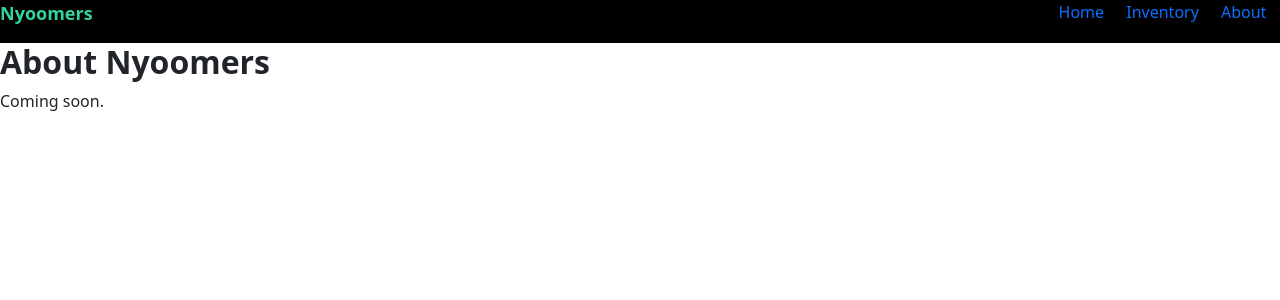
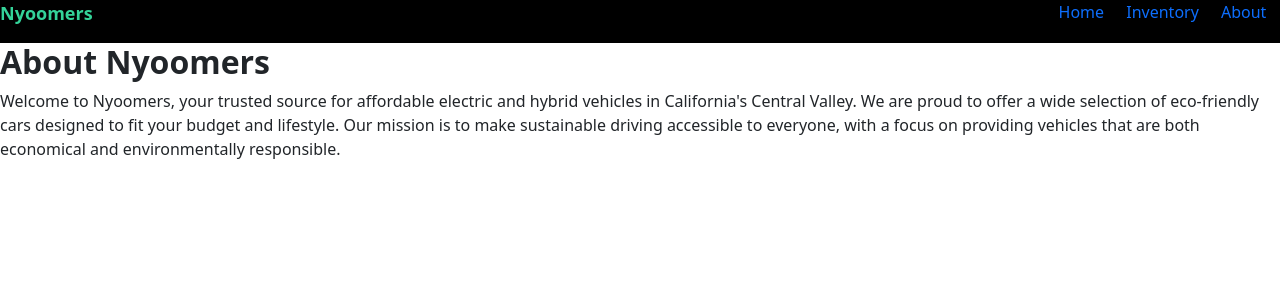
Before and after one commit to kimbencinas/Nyoomers, a React (Vite) app in the folder client/: page /about in a window 1280 px wide. Shown: the top 300 px of the page. Built offline with nearby package versions, Linux system fonts and the light colour scheme.

Commit message:
Add section to about page

```diff
--- a/client/src/pages/About.jsx
+++ b/client/src/pages/About.jsx
@@ -8,7 +8,10 @@ function About() {
       <div>
         <div>
           <h2>About Nyoomers</h2>
-          <p>Coming soon.</p>
+          <p>Welcome to Nyoomers, your trusted source for affordable electric and hybrid vehicles in California's Central Valley. We are
+            proud to offer a wide selection of eco-friendly cars designed to fit your budget and lifestyle. Our mission is to make
+            sustainable driving accessible to everyone, with a focus on providing vehicles that are both economical and environmentally
+            responsible.</p>
         </div>
       </div>
     </>
```
